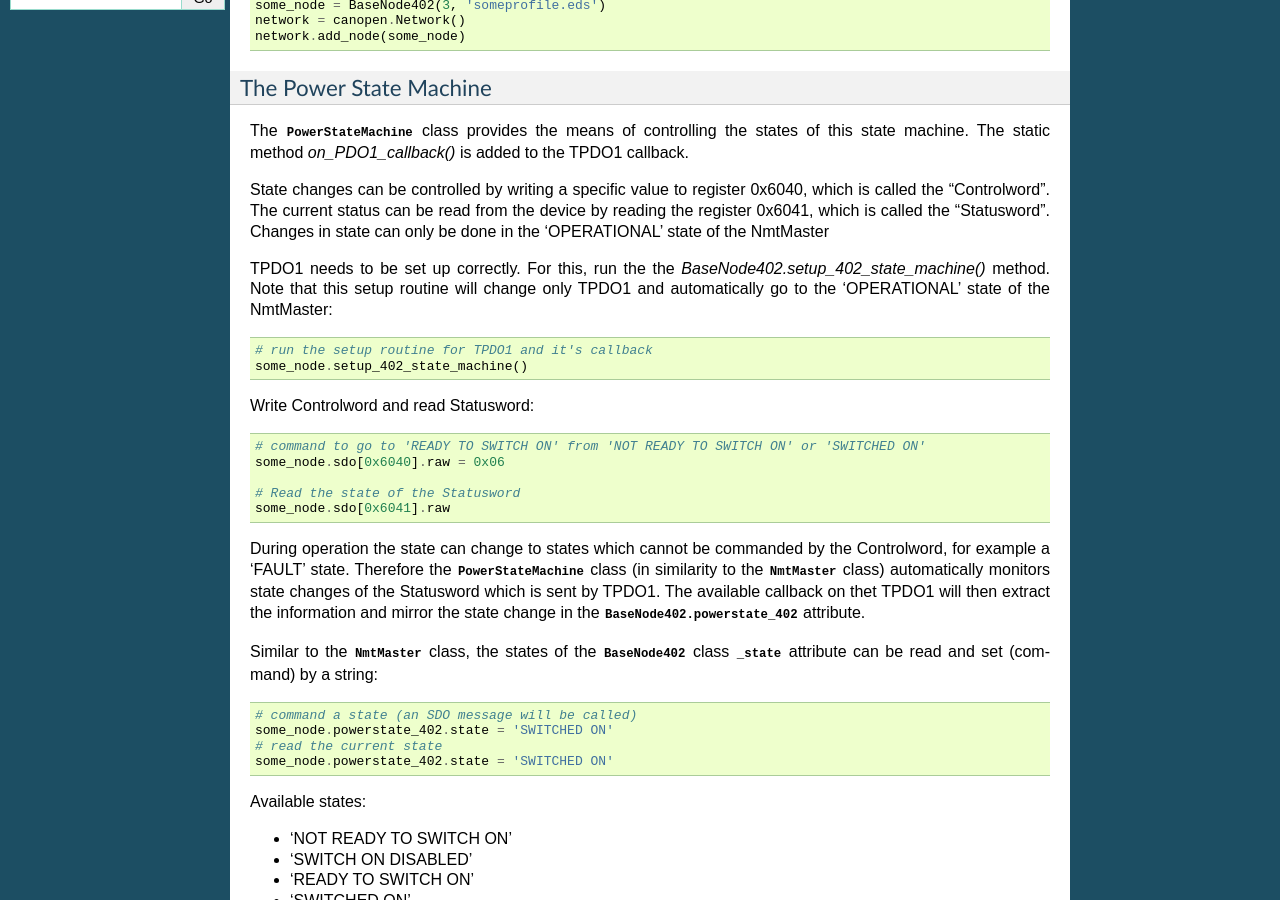
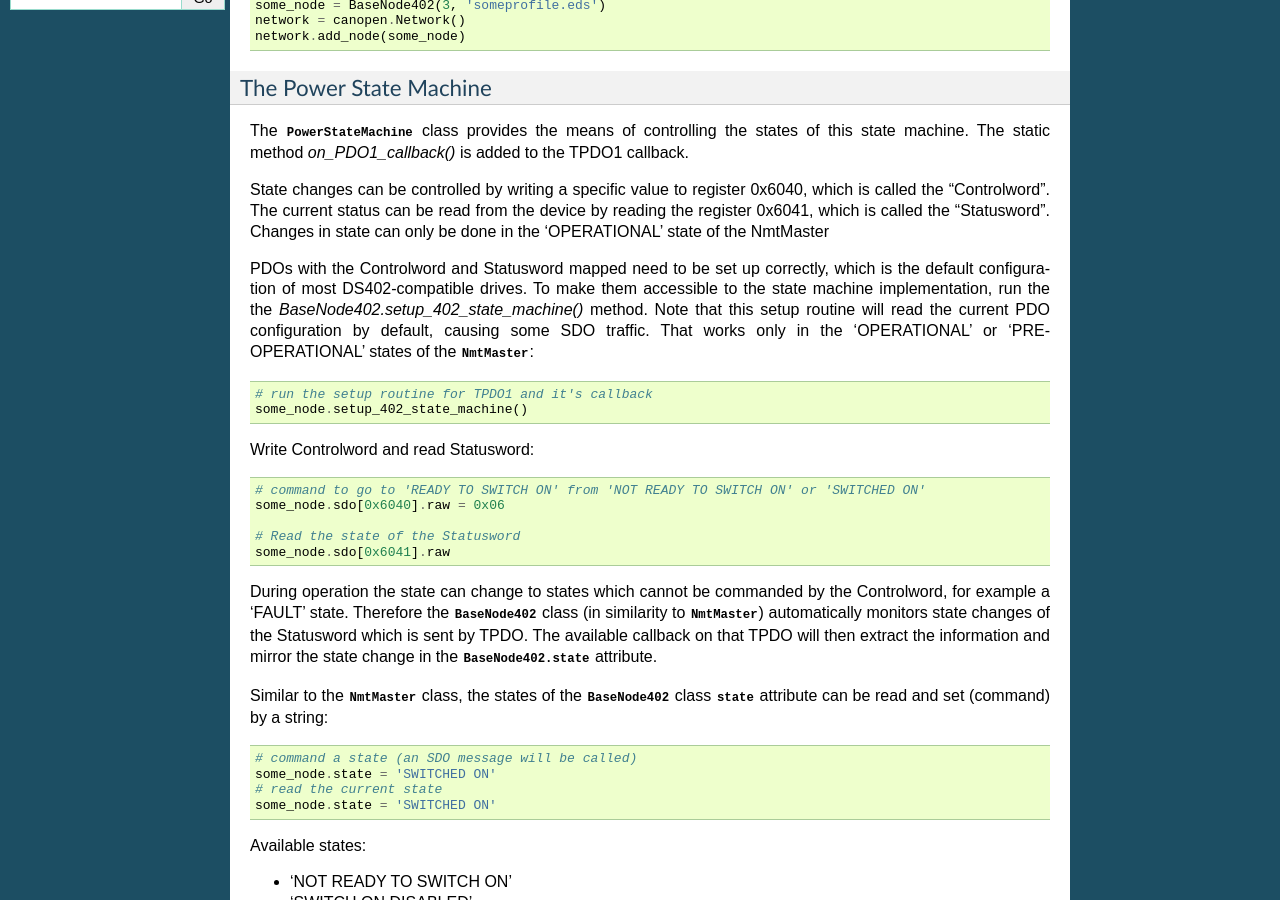
Before and after one commit to christiansandberg/canopen, a Sphinx documentation site: the page built from doc/profiles.rst, in a window 1280 px wide and 900 px high, scrolled down 358 px. Built offline with Sphinx 7.4.7, drawn with Linux system fonts in a browser that asks for light colours; pages that are not in the unit, such as notebooks, are missing from menus.

Commit message:
DS402: Simplify setup procedure. (#259)
* p402: Do not switch any states during setup_402_state_machine().

Reading the PDO configuration is possible in OPERATIONAL or
PRE-OPERATIONAL states, so switching that is unnecessary.  The
application should be responsible to handle such transitions, and the
library function should be usable without disturbing the application
logic.

Changing the DS402 state machine to SWITCH ON DISABLED is also not
necessary.  The drive may be in whatever state from a previous usage,
and then the change to SWITCH ON DISABLED may even trigger an
exception because there is no way to reach it directly.  So this
transition should also be the application's responsibility.

* p402: Check NMT state before reading PDO configuration.

SDOs are allowed in all but the STOPPED state.  That would lead to a
timeout and an SdoCommunicationError exception.  Checking the NMT
state here raises an exception without a timeout involved.

* p402: Make reading the PDO configuration optional during setup.

If the application already configured the PDOs and called .save() on
the pdo.Maps object, there is no sense in reading everything back
again in the setup_pdos() method.  Provide an optional argument to
disable that behavior.

A call to subscribe to the PDOs from the network is added because that
side-effect of pdo.read() is necessary for the TPDO callback to work.

* p402: Allow skipping PDO upload from setup_402_state_machine().

Add an optional argument which is simply passed down to setup_pdos()
to choose whether reading the PDO configuration is necessary.

* Fix DS402 documentation to match the implementation.

Besides the changes regarding setup_402_state_machine(), there were
numerous errors where the documentation talks about nonexistent or
differently named attributes.

Also fix the description regaring what the method actually does.  It
won't configure the TPDO1 to contain the Statusword, but only check
the PDO configuration for Statusword and Controlword presence.

Co-authored-by: André Filipe Silva <af-silva@users.noreply.github.com>

```diff
--- a/doc/profiles.rst
+++ b/doc/profiles.rst
@@ -34,10 +34,13 @@ The current status can be read from the device by reading the register
 0x6041, which is called the "Statusword".
 Changes in state can only be done in the 'OPERATIONAL' state of the NmtMaster
 
-TPDO1 needs to be set up correctly. For this, run the the
-`BaseNode402.setup_402_state_machine()` method. Note that this setup
-routine will change only TPDO1 and automatically go to the 'OPERATIONAL' state
-of the NmtMaster::
+PDOs with the Controlword and Statusword mapped need to be set up correctly,
+which is the default configuration of most DS402-compatible drives.  To make
+them accessible to the state machine implementation, run the the
+`BaseNode402.setup_402_state_machine()` method.  Note that this setup routine
+will read the current PDO configuration by default, causing some SDO traffic.
+That works only in the 'OPERATIONAL' or 'PRE-OPERATIONAL' states of the
+:class:`NmtMaster`::
 
     # run the setup routine for TPDO1 and it's callback
     some_node.setup_402_state_machine()
@@ -50,21 +53,20 @@ Write Controlword and read Statusword::
     # Read the state of the Statusword
     some_node.sdo[0x6041].raw
 
-During operation the state can change to states which cannot be commanded
-by the Controlword, for example a 'FAULT' state.
-Therefore the :class:`PowerStateMachine` class (in similarity to the :class:`NmtMaster`
-class) automatically monitors state changes of the Statusword which is sent
-by TPDO1. The available callback on thet TPDO1 will then extract the
-information and mirror the state change in the :attr:`BaseNode402.powerstate_402`
-attribute.
+During operation the state can change to states which cannot be commanded by the
+Controlword, for example a 'FAULT' state.  Therefore the :class:`BaseNode402`
+class (in similarity to :class:`NmtMaster`) automatically monitors state changes
+of the Statusword which is sent by TPDO.  The available callback on that TPDO
+will then extract the information and mirror the state change in the
+:attr:`BaseNode402.state` attribute.
 
 Similar to the :class:`NmtMaster` class, the states of the :class:`BaseNode402`
-class :attr:`._state` attribute can be read and set (command) by a string::
+class :attr:`.state` attribute can be read and set (command) by a string::
 
     # command a state (an SDO message will be called)
-    some_node.powerstate_402.state = 'SWITCHED ON'
+    some_node.state = 'SWITCHED ON'
     # read the current state
-    some_node.powerstate_402.state = 'SWITCHED ON'
+    some_node.state = 'SWITCHED ON'
 
 Available states:
 
```
Also changed, not shown: 1 other file.
